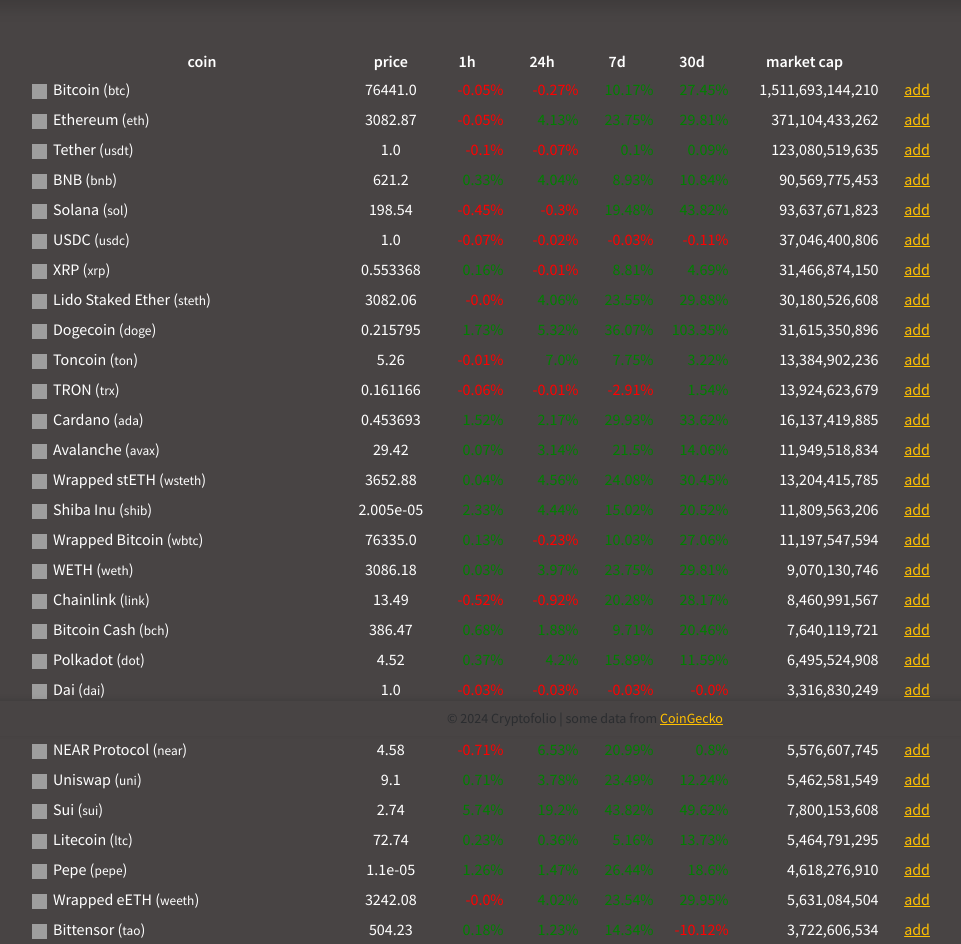
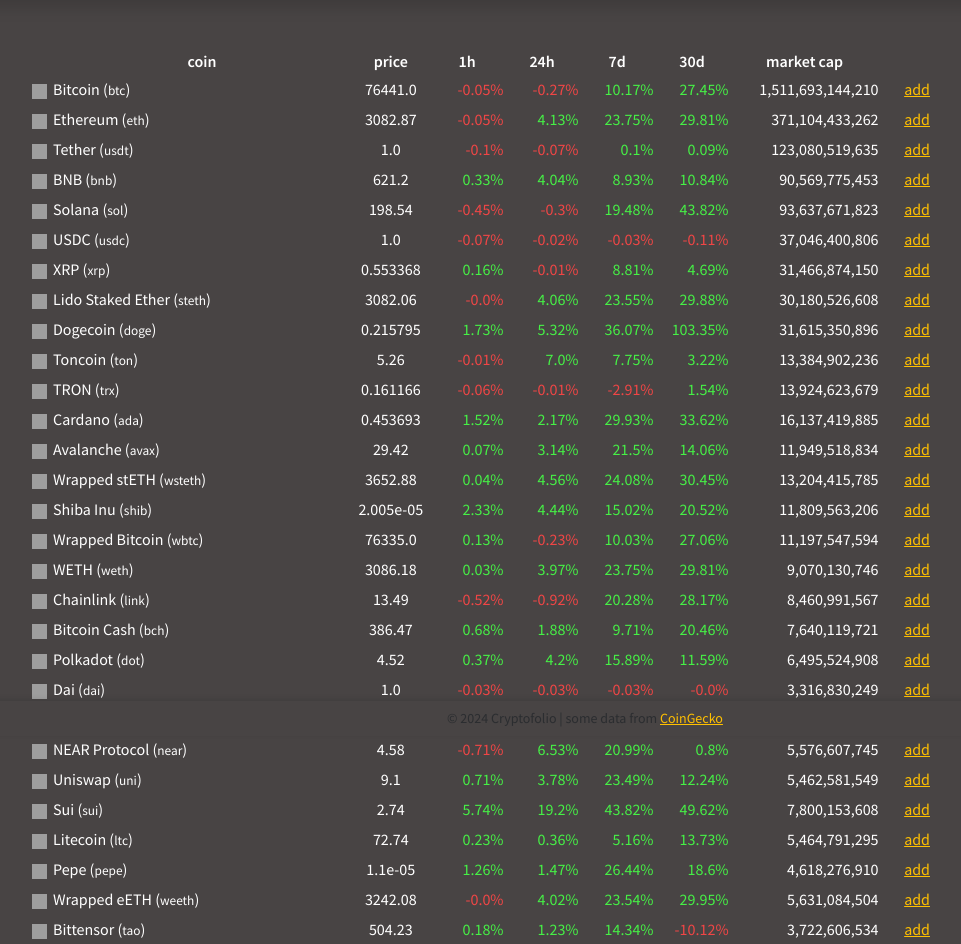
Before and after one commit to markoksb/crypto_portfolio, a Flask app: page /add_coin in a window 1280 px wide. Shown: the part 64-1008 px from the top of the page, without its empty margins (55-1016 px from the left). Run offline with Flask 3, Linux system fonts and the light colour scheme; a user stored in the database is signed in; data comes from the database, SQL or seed files in the repository; some libraries are stand-ins or nearby versions; grey boxes are pictures that could not be loaded.

Commit message:
changed colors

```diff
--- a/templates/currencies.html
+++ b/templates/currencies.html
@@ -32,24 +32,24 @@
                     <td style="text-align: left;">{{ coin.name }} (<span style="font-size: smaller;">{{ coin.symbol }}</span>)</td>
                     <td>{{ coin.current_price }}</td>
                     {% if coin.price_change_percent_1h >= 0 %}
-                    <td style="text-align: right; color: green">{{ (coin.price_change_percent_1h | float) | round(2) }}%</td>
+                    <td style="text-align: right; color: rgb(70, 240, 70)">{{ (coin.price_change_percent_1h | float) | round(2) }}%</td>
                     {% else %}
-                    <td style="text-align: right; color: red">{{ (coin.price_change_percent_1h | float) | round(2) }}%</td>
+                    <td style="text-align: right; color: rgb(240, 70, 70)">{{ (coin.price_change_percent_1h | float) | round(2) }}%</td>
                     {% endif %}
                     {% if coin.price_change_percent_24h >= 0 %}
-                        <td style="text-align: right; color: green">{{ (coin.price_change_percent_24h | float) | round(2) }}%</td>
+                        <td style="text-align: right; color: rgb(70, 240, 70)">{{ (coin.price_change_percent_24h | float) | round(2) }}%</td>
                     {% else %}
-                        <td style="text-align: right; color: red">{{ (coin.price_change_percent_24h | float) | round(2) }}%</td>
+                        <td style="text-align: right; color: rgb(240, 70, 70)">{{ (coin.price_change_percent_24h | float) | round(2) }}%</td>
                     {% endif %}
                     {% if coin.price_change_percent_7d >= 0 %}
-                        <td style="text-align: right; color: green">{{ (coin.price_change_percent_7d | float) | round(2) }}%</td>
+                        <td style="text-align: right; color: rgb(70, 240, 70)">{{ (coin.price_change_percent_7d | float) | round(2) }}%</td>
                     {% else %}
-                        <td style="text-align: right; color: red">{{ (coin.price_change_percent_7d | float) | round(2) }}%</td>
+                        <td style="text-align: right; color: rgb(240, 70, 70)">{{ (coin.price_change_percent_7d | float) | round(2) }}%</td>
                     {% endif %}
                     {% if coin.price_change_percent_30d >= 0 %}
-                        <td style="text-align: right; color: green">{{ (coin.price_change_percent_30d | float) | round(2) }}%</td>
+                        <td style="text-align: right; color: rgb(70, 240, 70)">{{ (coin.price_change_percent_30d | float) | round(2) }}%</td>
                     {% else %}
-                        <td style="text-align: right; color: red">{{ (coin.price_change_percent_30d | float) | round(2) }}%</td>
+                        <td style="text-align: right; color: rgb(240, 70, 70)">{{ (coin.price_change_percent_30d | float) | round(2) }}%</td>
                     {% endif %}
                     <td style="text-align: right;">{{ "{:0,}".format(coin.market_cap) }}</td>
                     <td>
--- a/templates/portfolio.html
+++ b/templates/portfolio.html
@@ -80,9 +80,9 @@ profit/loss
                 {% set change = (total_value - total_price) %}
                 {% set perc_change = (change / total_price ) * 100  %}
                 {% if change >= 0 %}
-                    <td style="text-align: right; color: rgb(80, 200, 80)">
+                    <td style="text-align: right; color: rgb(70, 240, 70)">
                 {% else %}
-                    <td style="text-align: right; color: rgb(224, 80, 80)">
+                    <td style="text-align: right; color: rgb(240, 70, 70)">
                 {% endif %}
                 {{ "$%04.2f"|format( change ) }}<br>
                 <span style="font-size: 10pt;">{{ "%5.2f"|format( perc_change ) }}%</span></td>
```
